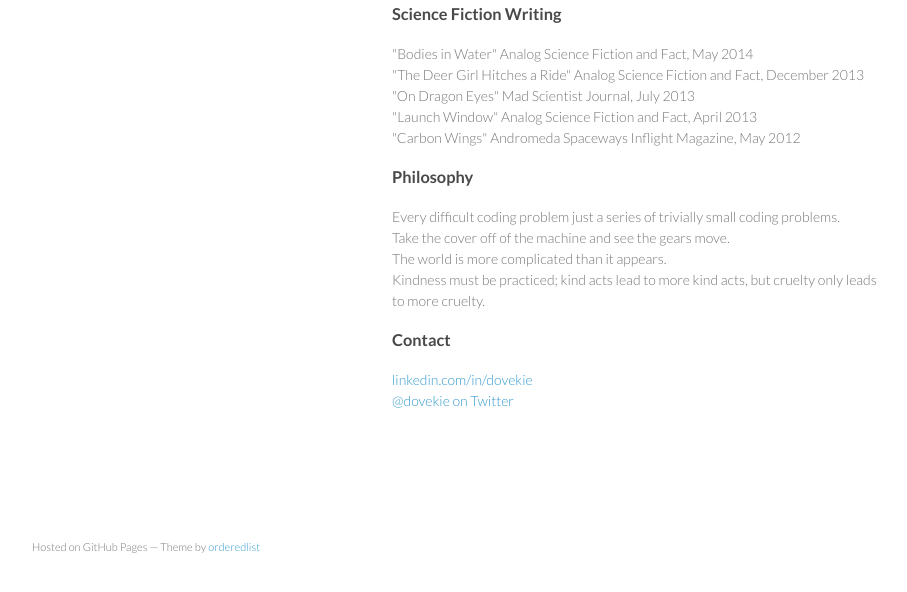
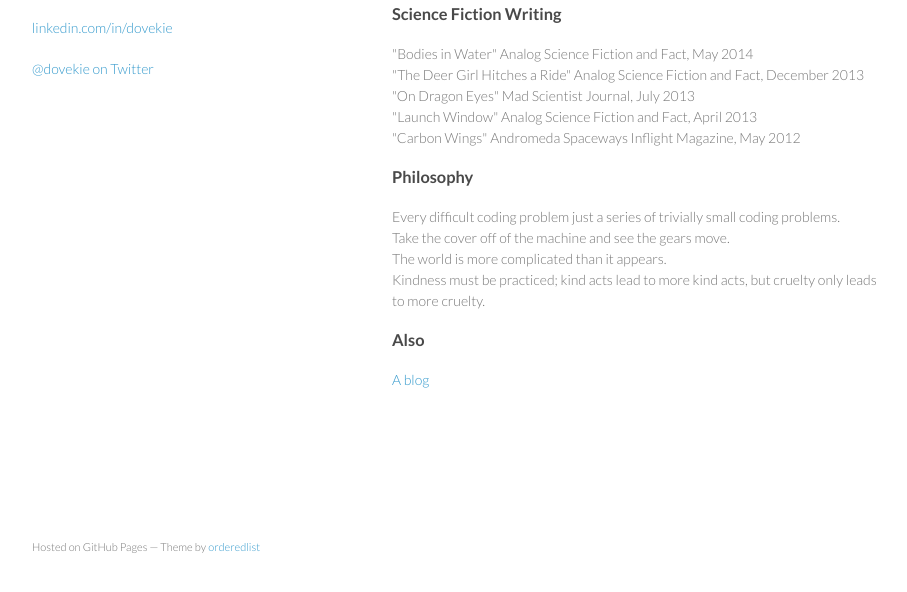
Before and after one commit to dovekie/dovekie.github.io, a plain HTML site: page index.html in a window 1280 px wide. Shown: the part 174-766 px from the top of the page, without its empty margins (178-1085 px from the left). Drawn offline with Linux system fonts and the light colour scheme.

Commit message:
Adding contact links

```diff
--- a/index.html
+++ b/index.html
@@ -3,7 +3,7 @@
   <head>
     <meta charset="utf-8">
     <meta http-equiv="X-UA-Compatible" content="chrome=1">
-    <title>Dovekie by dovekie</title>
+    <title>Dovekie : Software and Science Fiction</title>
 
     <link rel="stylesheet" href="stylesheets/styles.css">
     <link rel="stylesheet" href="stylesheets/github-light.css">
@@ -17,9 +17,11 @@
       <header>
         <h1>Dovekie</h1>
         <p>Sarah Frost</p>
+        <p class="view"><a href="https://github.com/dovekie">View My GitHub Profile</a></p>
+        <p><a href="http://linkedin.com/in/dovekie">linkedin.com/in/dovekie</a></p>
+        <p><a href="https://twitter.com/dovekie">@dovekie on Twitter</a></p>
 
 
-        <p class="view"><a href="https://github.com/dovekie">View My GitHub Profile</a></p>
 
       </header>
       <section>
@@ -48,10 +50,11 @@ The world is more complicated than it appears.<br>
 Kindness must be practiced; kind acts lead to more kind acts, but cruelty only leads to more cruelty.</p>
 
 <h3>
-<a id="contact" class="anchor" href="#contact" aria-hidden="true"><span class="octicon octicon-link"></span></a>Contact</h3>
+<a id="contact" class="anchor" href="#contact" aria-hidden="true"><span class="octicon octicon-link"></span></a>Also</h3>
 
-<p><a href="http://linkedin.com/in/dovekie">linkedin.com/in/dovekie</a><br>
-<a href="https://twitter.com/dovekie">@dovekie on Twitter</a></p>
+<p><a href="http://sffiction.blogspot.com">A blog</a></p>
+
+
       </section>
       <footer>
         <p><small>Hosted on GitHub Pages &mdash; Theme by <a href="https://github.com/orderedlist">orderedlist</a></small></p>
```
